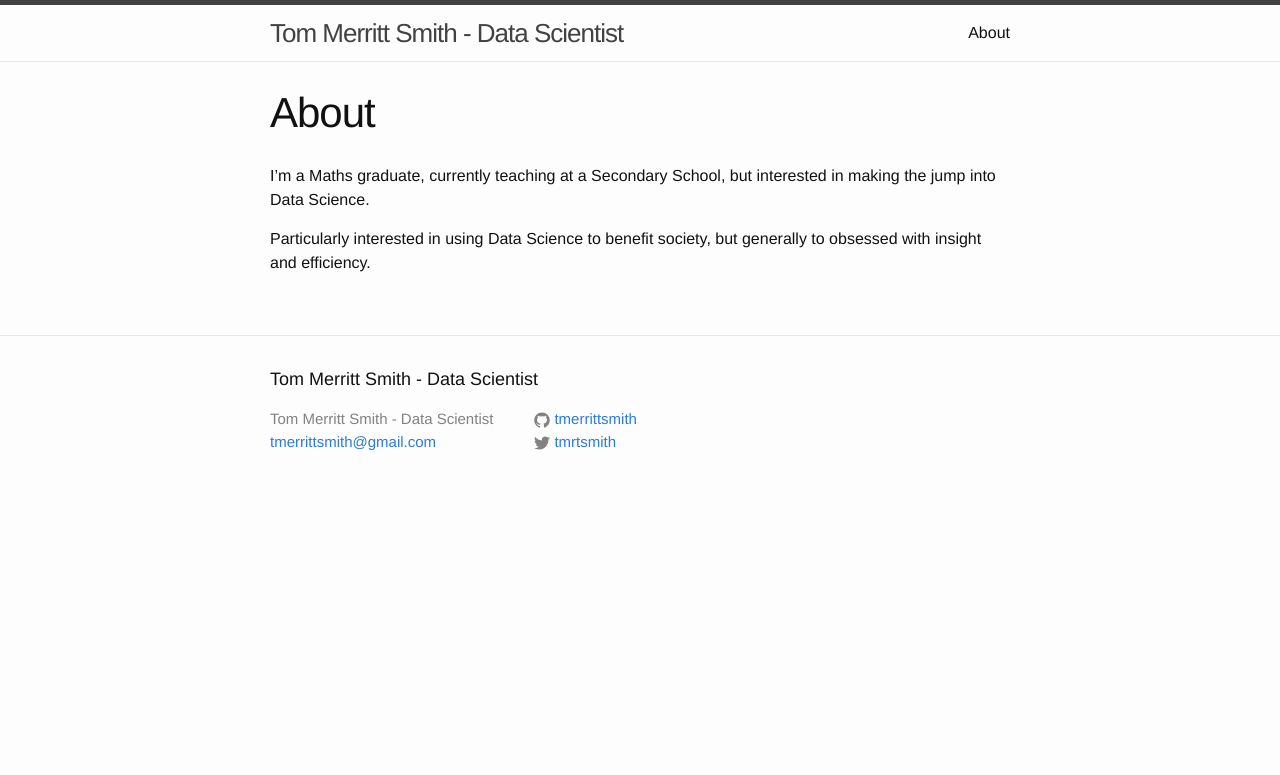
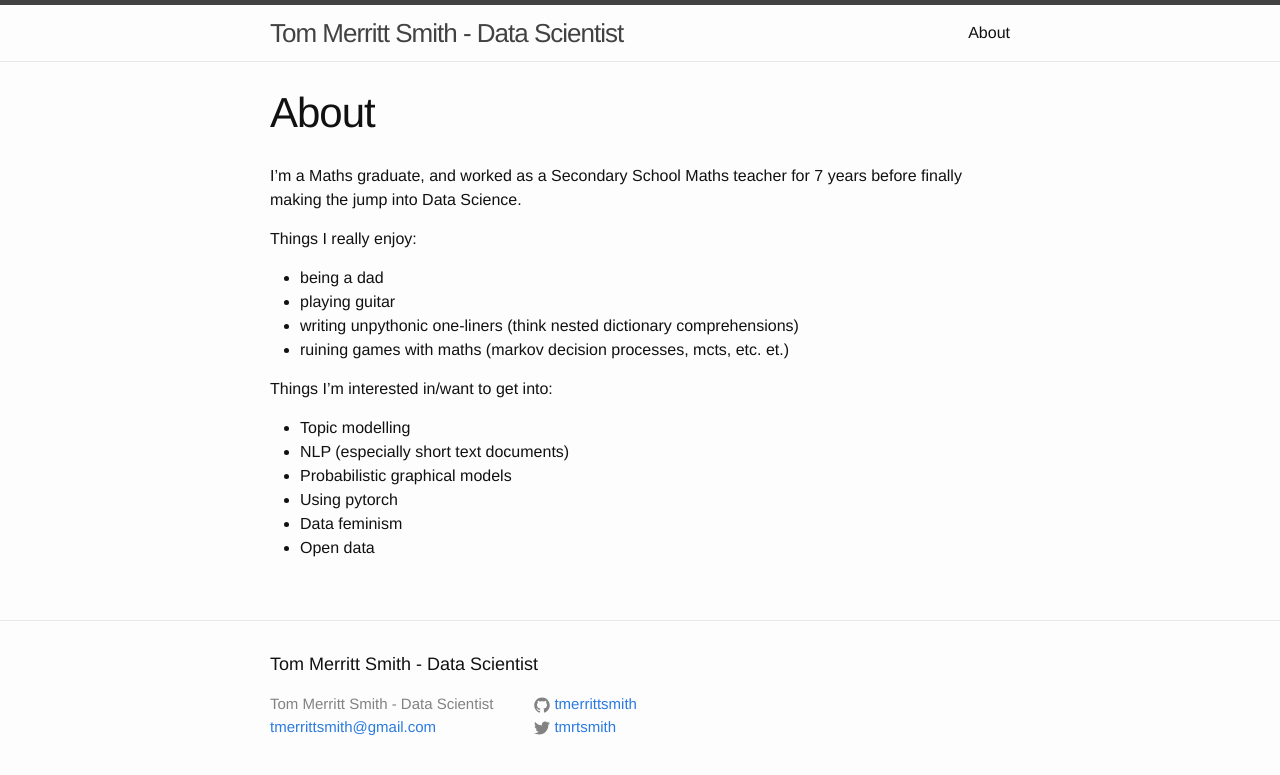
Before and after one commit to tmerrittsmith/tmerrittsmith.github.io, a Jekyll site: the page built from about.md, in a window 1280 px wide. Shown: the top 775 px of the page. Built offline with Jekyll 4.4.1, drawn with Linux system fonts in a browser that asks for light colours.

Commit message:
updated about page

```diff
--- a/about.md
+++ b/about.md
@@ -4,6 +4,18 @@ title: About
 permalink: /about/
 ---
 
-I'm a Maths graduate, currently teaching at a Secondary School, but interested in making the jump into Data Science.
+I'm a Maths graduate, and worked as a Secondary School Maths teacher for 7 years before finally making the jump into Data Science.
 
-Particularly interested in using Data Science to benefit society, but generally to obsessed with insight and efficiency.
+Things I really enjoy:
+- being a dad
+- playing guitar
+- writing unpythonic one-liners (think nested dictionary comprehensions)
+- ruining games with maths (markov decision processes, mcts, etc. et.)
+
+Things I'm interested in/want to get into:
+- Topic modelling
+- NLP (especially short text documents)
+- Probabilistic graphical models
+- Using pytorch
+- Data feminism
+- Open data
```
